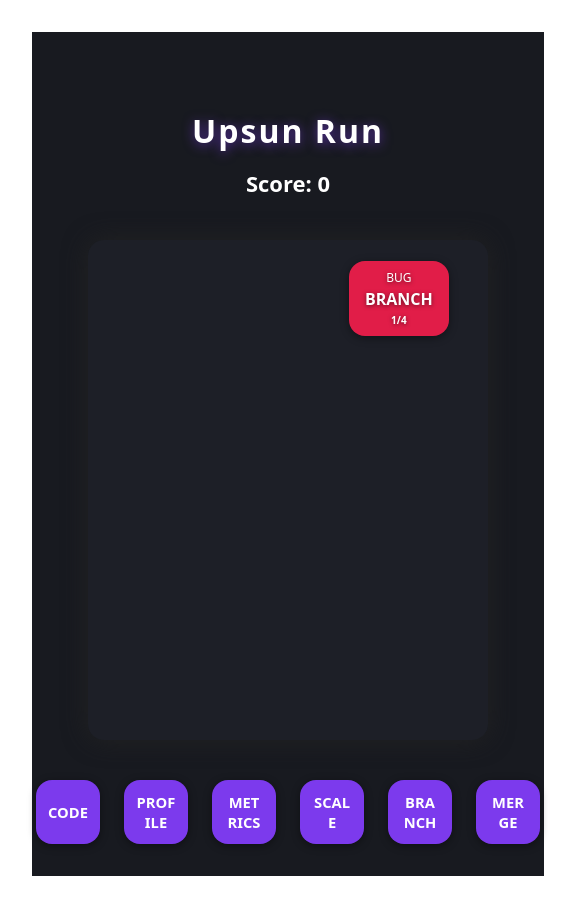
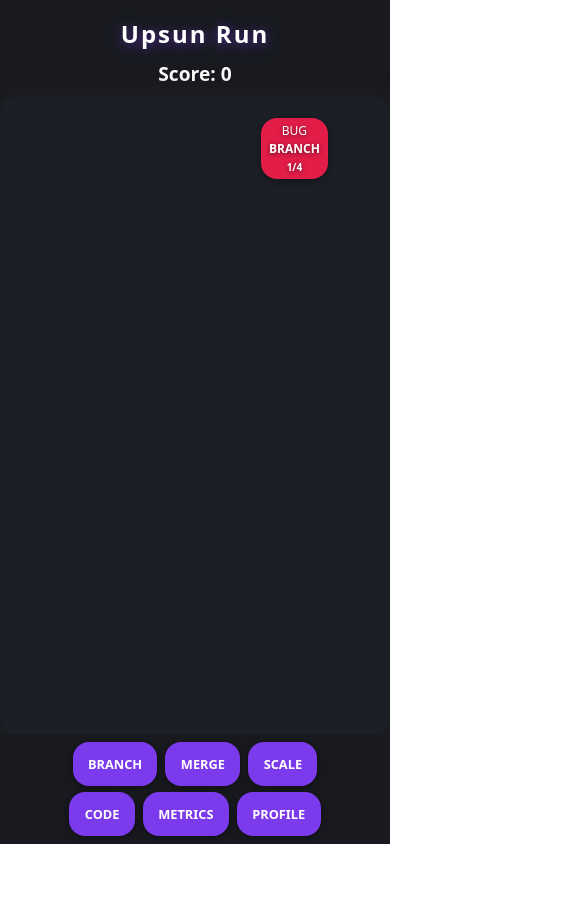
Before and after one commit to gregqualls/upsunrun-frontend, a React (Vite) app: page / in a window 390 px wide. Shown: the whole page, 576 px wide, since content can reach past the window. After the commit the page ends 844 px from the top, so only its background shows below. Built offline with nearby package versions, Linux system fonts and the light colour scheme.

Commit message:
Refactor App.css and App.tsx to enhance layout and styling, including responsive design adjustments, improved button styles, and consolidated media queries for better mobile support.

```diff
--- a/src/App.css
+++ b/src/App.css
@@ -1,8 +1,13 @@
+html, body, #root {
+  background: #181a20;
+  height: 100%;
+  margin: 0;
+  padding: 0;
+  overflow: hidden; /* Prevents all scrolling */
+}
+
 #root {
-  max-width: 1280px;
-  margin: 0 auto;
-  padding: 2rem;
-  text-align: center;
+  display: flex; /* Simplified from previous version */
 }
 
 .logo {
@@ -42,7 +47,74 @@
 }
 
 .game-bg {
+  height: 100vh;
+  height: 100dvh; /* More robust for mobile */
+  width: 100vw;
+  display: flex;
+  flex-direction: column;
+  align-items: center;
+  justify-content: space-between;
   background: #181a20;
+}
+
+/* Base Styles (Desktop First) */
+
+.game-title-top {
+  flex-shrink: 0;
+  width: 100%;
+  text-align: center;
+  padding: 24px 0 12px 0;
+  color: #fff;
+  font-size: 2rem;
+  font-weight: 900;
+  letter-spacing: 2px;
+  text-shadow: 0 2px 12px #7c3aed99;
+}
+
+.game-content {
+  flex: 1; /* This is the key: makes it fill available space */
+  display: flex;
+  flex-direction: column;
+  align-items: center;
+  width: 100%;
+  max-width: 420px; /* Constrains width on desktop for phone-like view */
+  overflow: hidden;
+  margin: 0;
+}
+
+.game-score {
+  flex-shrink: 0;
+  margin-bottom: 8px;
+  color: #fff;
+  font-size: 1.5rem;
+  font-weight: 700;
+}
+
+.game-area {
+  flex: 1; /* This is the key: makes it fill the .game-content space */
+  position: relative;
+  width: 100%;
+  background: rgba(30,32,40,0.95);
+  border-radius: 16px;
+  overflow: hidden;
+  box-shadow: 0 0 24px #222;
+}
+
+.action-buttons-rows {
+  flex-shrink: 0;
+  width: 100%;
+  max-width: 420px;
+  padding: 16px 0;
+  display: flex;
+  flex-direction: column;
+  align-items: center;
+  gap: 8px;
+}
+
+.action-row {
+  display: flex;
+  justify-content: center;
+  gap: 12px;
 }
 
 .hex-btn {
@@ -51,38 +123,122 @@
   font-weight: 700;
   font-size: 0.92rem;
   border: none;
-  outline: none;
-  cursor: pointer;
   border-radius: 16px;
-  transition: background 0.2s, transform 0.13s cubic-bezier(.4,2,.6,1);
   box-shadow: 0 2px 8px #0006;
-  padding: 0 12px;
-  min-width: 64px;
-  min-height: 40px;
-  margin: 0 4px;
-  display: flex;
-  align-items: center;
-  justify-content: center;
-  white-space: normal;
-  text-align: center;
-  word-break: break-word;
+  min-width: 80px;
+  min-height: 48px;
 }
 .hex-btn:active {
   background: #5b21b6;
   transform: scale(0.93);
 }
-.hex-btn:disabled {
-  background: #444;
-  color: #bbb;
-  cursor: not-allowed;
+
+.task-block {
+  position: absolute;
+  padding: 8px 16px;
+  min-width: 60px;
+  min-height: 44px;
+  border-radius: 16px;
+  display: flex;
+  align-items: center;
+  justify-content: center;
+  color: #fff;
+  font-weight: 700;
+  font-size: 16px;
+  box-shadow: 0 2px 8px #0006;
+  user-select: none;
+  flex-direction: column;
+  text-align: center;
+  text-shadow: 0 1px 4px #0008;
+  transition: transform 0.18s cubic-bezier(.4,2,.6,1);
+}
+.task-block.bug {
+  background: #e11d48;
+}
+.task-block.traffic {
+  background: #2563eb;
+}
+.task-block.feature {
+  background: #7c3aed;
+}
+.task-block .task-type {
+  font-size: 12px;
+  font-weight: 400;
+}
+.task-block .task-progress {
+  font-size: 10px;
+  margin-top: 2px;
 }
 
-/* Animation for task when attacked */
-.task-animating {
-  animation: task-bounce 0.18s cubic-bezier(.4,2,.6,1);
+.restart-btn {
+  margin-top: 12px;
+  padding: 8px 24px;
+  font-size: 1rem;
+  border-radius: 8px;
+  border: none;
+  background: #7c3aed;
+  color: #fff;
+  font-weight: 700;
+  cursor: pointer;
+  transition: background 0.2s;
 }
-@keyframes task-bounce {
-  0% { transform: scale(1); }
-  60% { transform: scale(1.13); }
-  100% { transform: scale(1); }
+.restart-btn:hover {
+  background: #5b21b6;
 }
+
+/* CONSOLIDATED Mobile Styles */
+@media (max-width: 600px) {
+  .game-title-top {
+    font-size: 1.5rem;
+    padding: 16px 0 8px 0;
+  }
+
+  .game-score {
+    font-size: 1.2rem;
+  }
+
+  .action-buttons-rows {
+    padding: 8px 0;
+    gap: 6px;
+    margin-bottom: env(safe-area-inset-bottom, 8px);
+  }
+
+  .action-row {
+    gap: 8px;
+  }
+
+  .hex-btn {
+    min-width: 64px;
+    min-height: 44px;
+    font-size: 0.8rem;
+  }
+
+  .game-over {
+    font-size: 1.2rem;
+  }
+
+  .task-block {
+    min-width: 40px;
+    min-height: 32px;
+    font-size: 12px;
+    padding: 4px 8px;
+  }
+}
+
+/* Remove all other conflicting media queries and redundant styles */
+/* ... all old, duplicated, and unused styles will be removed ... */
+
+/* Ensure game over and restart buttons are also responsive */
+.game-over {
+  position: absolute;
+  top: 40%;
+  left: 0;
+  width: 100%;
+  color: #fff;
+  font-size: 1.5rem;
+  font-weight: 700;
+  text-align: center;
+  background: rgba(0,0,0,0.5);
+  padding: 16px;
+  border-radius: 8px;
+}
--- a/src/App.tsx
+++ b/src/App.tsx
@@ -121,90 +121,58 @@
   }
 
   return (
-    <div className="game-bg" style={{ minHeight: '100vh', display: 'flex', flexDirection: 'column', justifyContent: 'flex-end' }}>
-      {/* Game Title */}
-      <div style={{ color: '#fff', fontSize: 32, fontWeight: 900, textAlign: 'center', marginTop: 32, letterSpacing: 2, textShadow: '0 2px 12px #7c3aed99' }}>
-        Upsun Run
-      </div>
-      {/* Score display */}
-      <div style={{ color: '#fff', fontSize: 22, fontWeight: 700, textAlign: 'center', marginTop: 12 }}>
-        Score: {score}
-      </div>
+    <div className="game-bg" style={{ minHeight: '100vh', display: 'flex', flexDirection: 'column', alignItems: 'center' }}>
+      {/* Game Title at the very top */}
+      <div className="game-title-top">Upsun Run</div>
+      {/* Centered game area and score */}
+      <div className="game-content">
+        <div className="game-score">Score: {score}</div>
         <div
           ref={gameRef}
-        style={{
-          position: 'relative',
-          width: GAME_WIDTH,
-          height: GAME_HEIGHT,
-          margin: '40px auto',
-          background: 'rgba(30,32,40,0.95)',
-          borderRadius: 16,
-          overflow: 'hidden',
-          boxShadow: '0 0 24px #222',
-        }}
+          className="game-area"
         >
           {/* Render all falling tasks */}
           {tasks.map((task) => (
             <div
               key={task.id}
-            className={animatingTaskId === task.id ? 'task-animating' : ''}
+              className={`task-block ${task.type} ${animatingTaskId === task.id ? 'task-animating' : ''}`}
               style={{
-              position: 'absolute',
                 left: task.x,
                 top: task.y,
-              padding: '8px 16px',
-              minWidth: 60,
-              minHeight: 44,
-              background:
-                task.type === 'bug' ? '#e11d48' :
-                task.type === 'traffic' ? '#2563eb' :
-                '#7c3aed',
-              borderRadius: 16,
-              display: 'flex',
-              alignItems: 'center',
-              justifyContent: 'center',
-              color: '#fff',
-              fontWeight: 700,
-              fontSize: 16,
-              boxShadow: '0 2px 8px #0006',
-              userSelect: 'none',
-              flexDirection: 'column',
-              textAlign: 'center',
-              textShadow: '0 1px 4px #0008',
-              transition: 'transform 0.18s cubic-bezier(.4,2,.6,1)',
               }}
             >
-            <div style={{fontSize: 12, fontWeight: 400}}>{task.type.toUpperCase()}</div>
+              <div className="task-type">{task.type.toUpperCase()}</div>
               <div>{task.requiredActions[task.progress]}</div>
-            <div style={{fontSize: 10, marginTop: 2}}>{task.progress+1}/{task.requiredActions.length}</div>
+              <div className="task-progress">{task.progress+1}/{task.requiredActions.length}</div>
             </div>
           ))}
           {gameOver && (
-          <div style={{
-            position: 'absolute',
-            top: '40%',
-            left: 0,
-            width: '100%',
-            color: '#fff',
-            fontSize: 24,
-            fontWeight: 700,
-            textAlign: 'center',
-            background: 'rgba(0,0,0,0.5)',
-            padding: 16,
-            borderRadius: 8,
-          }}>
+            <div className="game-over">
               Game Over<br />
-            <button onClick={handleReset} style={{ marginTop: 12, padding: '8px 24px', fontSize: 18, borderRadius: 8, border: 'none', background: '#7c3aed', color: '#fff', fontWeight: 700 }}>Restart</button>
+              <button onClick={handleReset} className="restart-btn">Restart</button>
             </div>
           )}
         </div>
-      {/* Action buttons */}
-      <div style={{ display: 'flex', justifyContent: 'center', gap: 16, marginBottom: 32 }}>
-        {ACTIONS.map((action) => (
+      </div>
+      {/* Action buttons at the bottom, two rows */}
+      <div className="action-buttons-rows">
+        <div className="action-row">
+          {['BRANCH', 'MERGE', 'SCALE'].map((action) => (
             <button
               key={action}
               className="hex-btn"
-            style={{ minWidth: 64, minHeight: 64 }}
+              disabled={!isRunning}
+              onClick={() => handleAction(action)}
+            >
+              {action}
+            </button>
+          ))}
+        </div>
+        <div className="action-row">
+          {['CODE', 'METRICS', 'PROFILE'].map((action) => (
+            <button
+              key={action}
+              className="hex-btn"
               disabled={!isRunning}
               onClick={() => handleAction(action)}
             >
@@ -213,6 +181,7 @@
           ))}
         </div>
       </div>
+    </div>
   )
 }
 
```
Lines whose indentation alone changed are shown as unchanged.
